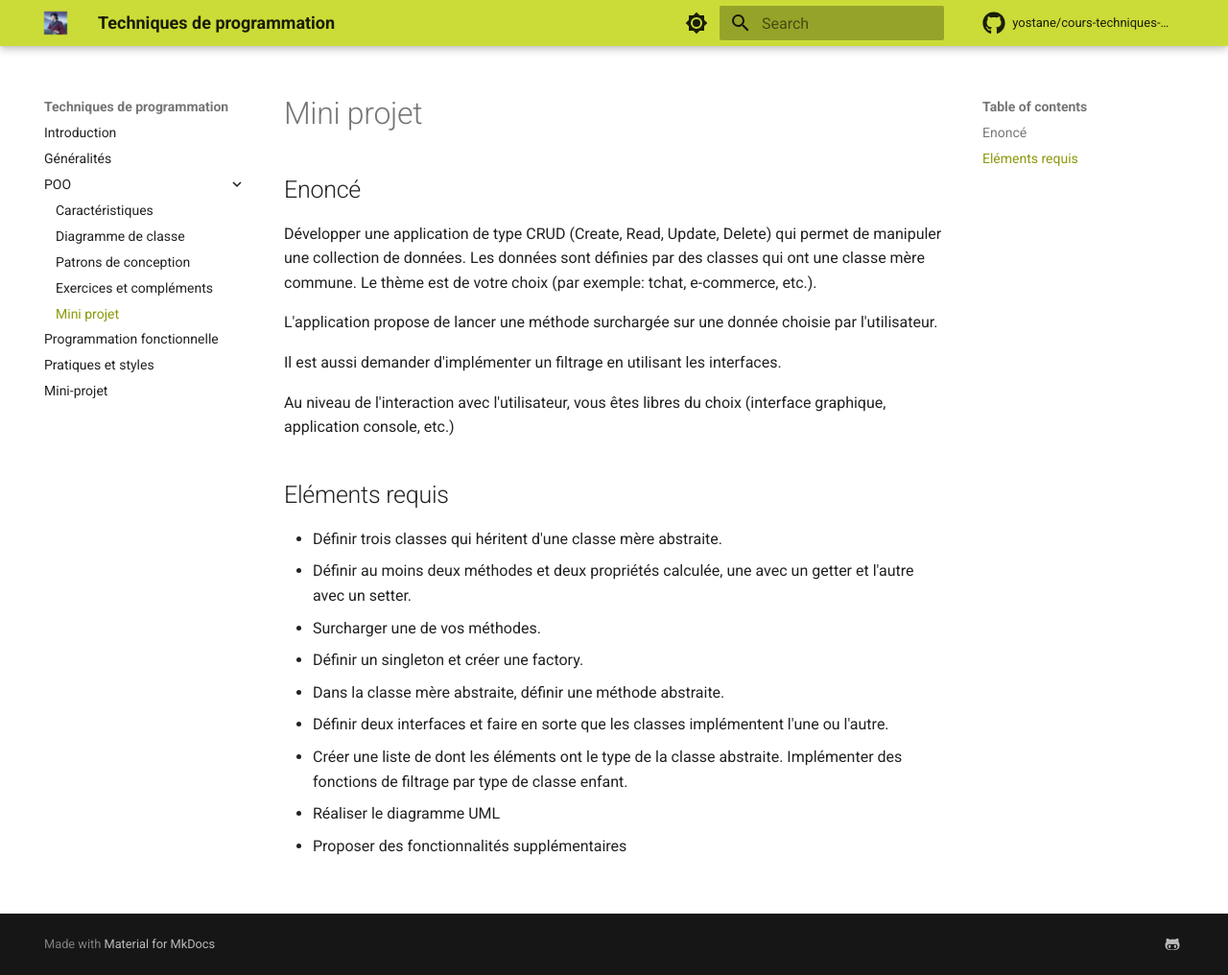
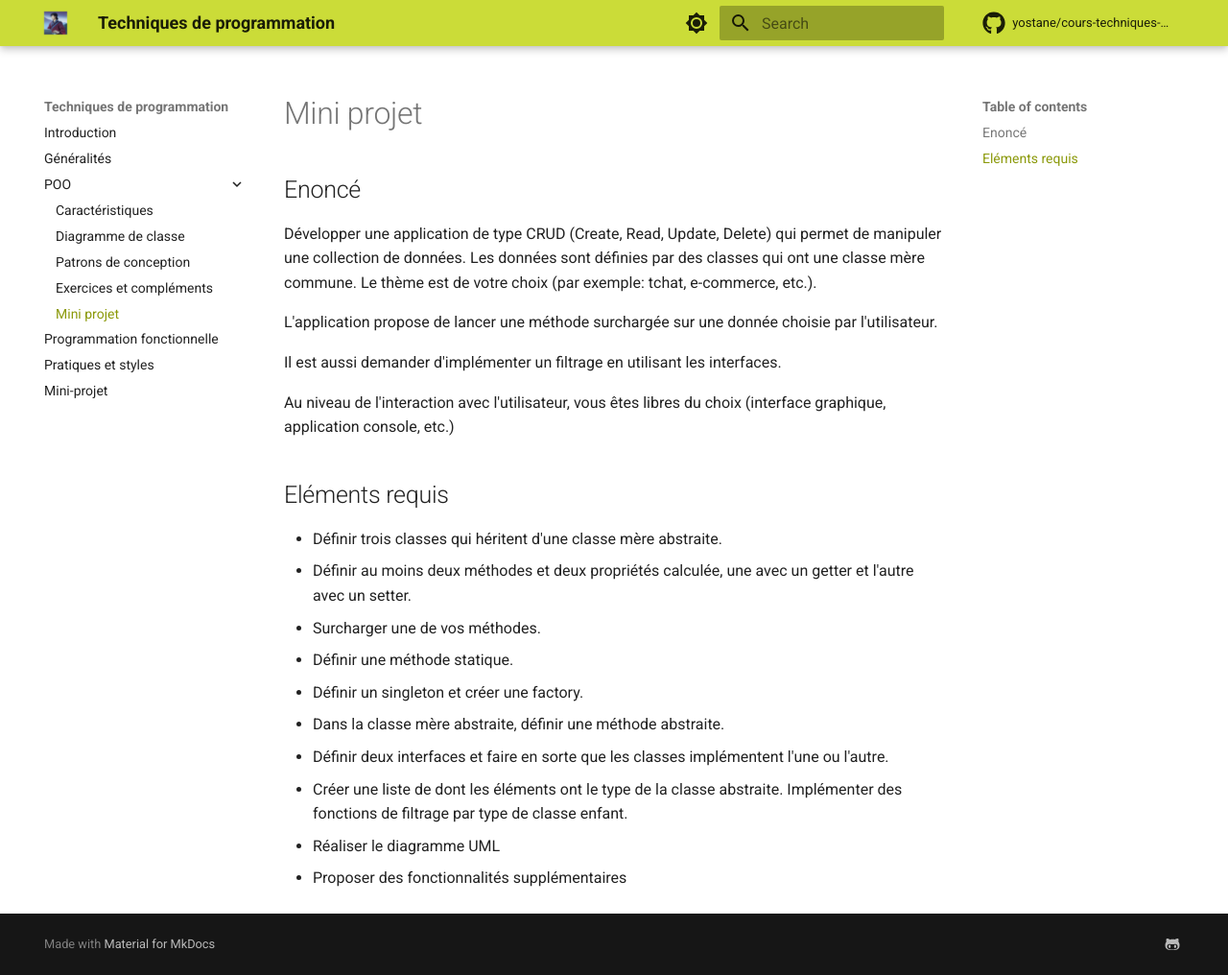
Before and after one commit to yostane/cours-techniques-de-programmation, an MkDocs documentation site: the page built from docs/poo/projet.md, in a window 1280 px wide and 1016 px high. Shown: the whole window at 96% size. Built offline with MkDocs 1.6.1 and Material for MkDocs 9.7.7, drawn with Linux system fonts in a browser that asks for light colours; comment, search, counter and statistics services are not loaded.

Commit message:
MAJ projet

```diff
--- a/docs/poo/projet.md
+++ b/docs/poo/projet.md
@@ -17,6 +17,7 @@ Au niveau de l'interaction avec l'utilisateur, vous êtes libres du choix (inter
 -   Définir trois classes qui héritent d'une classe mère abstraite.
 -   Définir au moins deux méthodes et deux propriétés calculée, une avec un getter et l'autre avec un setter.
 -   Surcharger une de vos méthodes.
+-   Définir une méthode statique.
 -   Définir un singleton et créer une factory.
 -   Dans la classe mère abstraite, définir une méthode abstraite.
 -   Définir deux interfaces et faire en sorte que les classes implémentent l'une ou l'autre.
```
